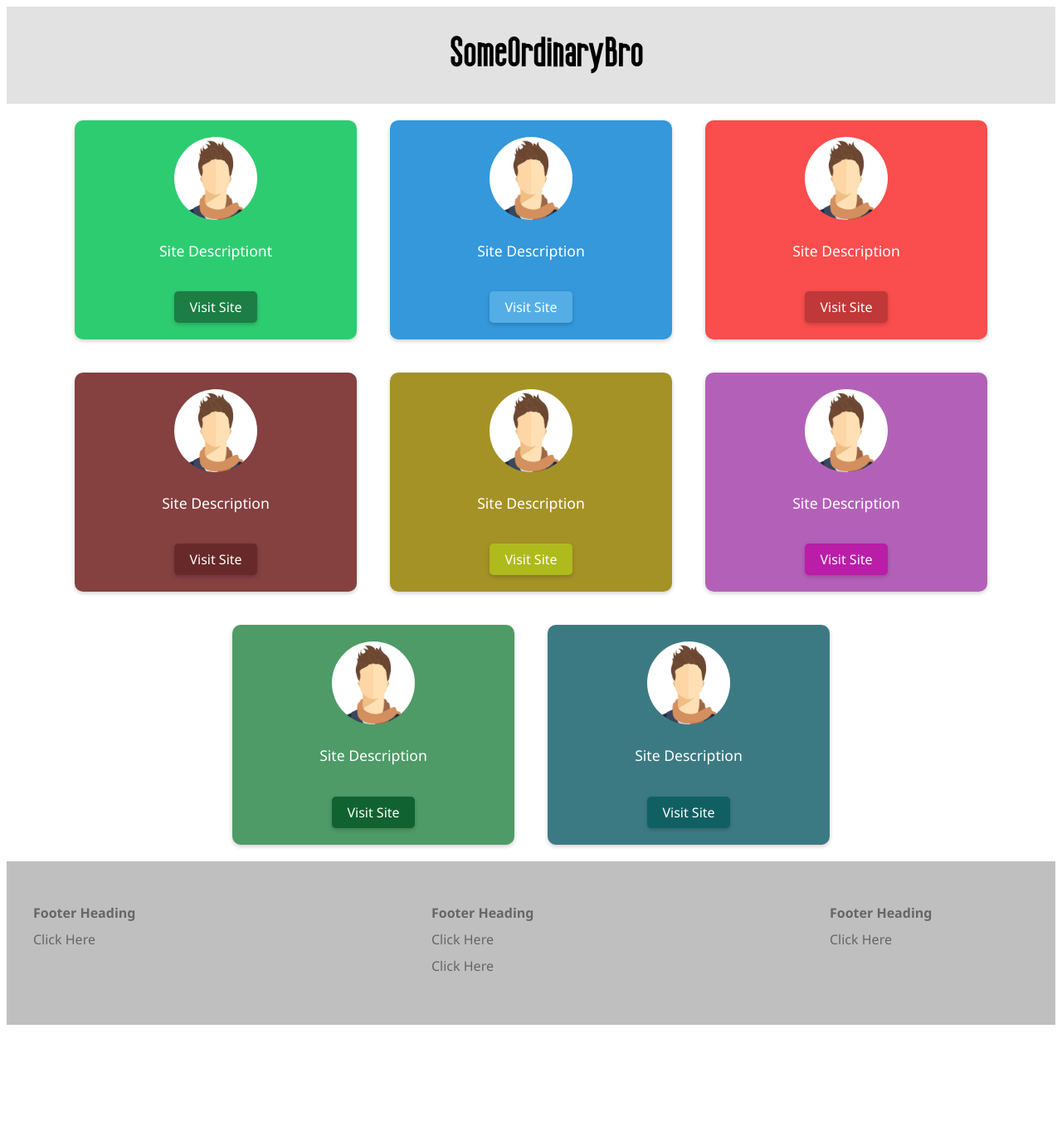
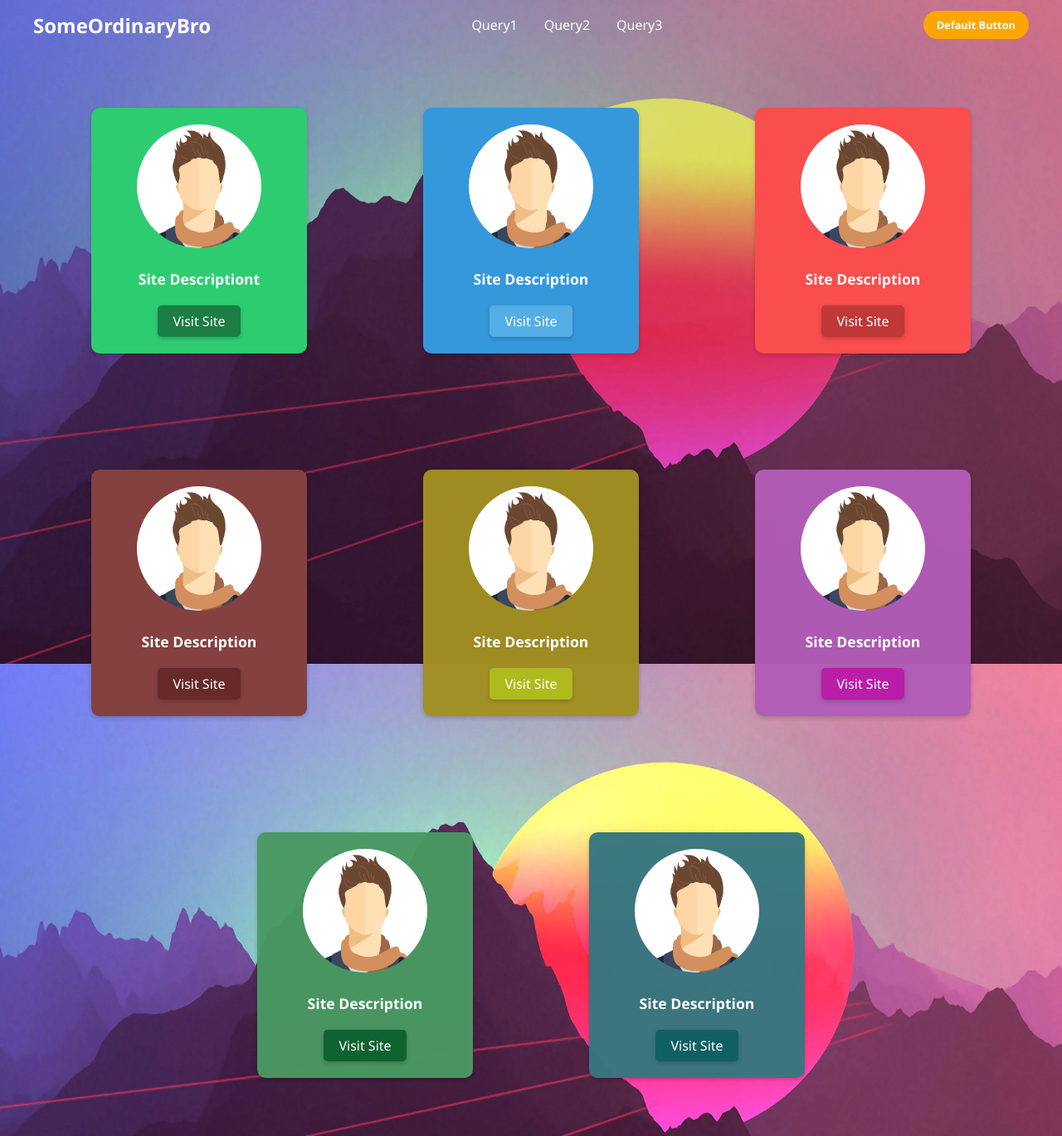
Before and after one commit to SomeOrdinaryBro/LandingPage-Template, a plain HTML site: page index.html in a window 1280 px wide. Shown: the whole page at 83% size. Before the commit the page ends 1243 px from the top, so only its background shows below. Drawn offline with Linux system fonts and the light colour scheme.

Commit message:
Added background Img, filter, new UI and js

```diff
--- a/index.html
+++ b/index.html
@@ -4,17 +4,34 @@
     <meta charset="UTF-8">
     <meta http-equiv="X-UA-Compatible" content="IE=edge">
     <meta name="viewport" content="width=device-width, initial-scale=1.0">
-    <title>Template by SomeOrdinaryBro</title>
-
-    <link rel="stylesheet" href="style.css">
+    <link rel="stylesheet" href="https://cdnjs.cloudflare.com/ajax/libs/font-awesome/6.3.0/css/all.min.css" integrity="sha512-SzlrxWUlpfuzQ+pcUCosxcglQRNAq/DZjVsC0lE40xsADsfeQoEypE+enwcOiGjk/bSuGGKHEyjSoQ1zVisanQ==" crossorigin="anonymous" referrerpolicy="no-referrer"/>
+    <link rel="stylesheet" href="style.css" />
+    <title>Template Site</title>
 </head>
 <body>
-    <nav>
-        <ul>
-            <img src="./images/Sitelogo.png">
+    <header>
+        <div class="navbar">
+            <div class="logo"><a href="#">SomeOrdinaryBro</a></div>
+            <ul class="links">
+                <li><a href="#">Query1</a></li>
+                <li><a href="#">Query2</a></li>
+                <li><a href="#">Query3</a></li>
             </ul>
-    </nav>
+            <a href="#" class="action_btn">Default Button</a>
+            <div class="toggle_btn">
+                <i class="fa-solid fa-bars"></i>
+            </div>
+        </div>
 
+        <div class="dropdown_menu">
+            <li><a href="#">Query1</a></li>
+            <li><a href="#">Query2</a></li>
+            <li><a href="#">Query3</a></li>
+            <li><a href="#" class="action_btn">Default Button</a></li>
+        </div>
+    </header>
+
+    <main>
         <div class="sites-container">
             <div class="site-card siteso">
                 <div class="sitelogo"><a href="#"><img src="./images/Site1.PNG" alt="Site Logo"></a></div>
@@ -57,30 +74,21 @@
                 <button class="clickhere"><a href="#">Visit Site</a></button>
             </div>
         </div>
+    </main>
+
+    <script>
+        const toggleBtn = document.querySelector('.toggle_btn')
+        const toggleBtnIcon = document.querySelector('.toggle_btn i')
+        const dropDownMenu = document.querySelector('.dropdown_menu')
+
+        toggleBtn.onclick =  function () {
+            dropDownMenu.classList.toggle('open')
+            const isOpen = dropDownMenu.classList.contains('open')
+
+            toggleBtnIcon.classList = isOpen
+                ? 'fa-solid fa-xmark'
+                : 'fa-solid fa-bars'
+        }
+    </script>
 </body>
-<footer>
-        <div class="footer-container">
-          <div class="footer-content">
-            <div class="footer-section">
-              <h4>Footer Heading</h4>
-              <ul>
-                <li><a href="#">Click Here</a></li>
-              </ul>
-            </div>
-            <div class="footer-section">
-              <h4>Footer Heading</h4>
-              <ul>
-                <li><a href="#">Click Here</a></li>
-                <li><a href="#">Click Here</a></li>
-              </ul>
-            </div>
-            <div class="footer-section">
-              <h4>Footer Heading</h4>
-              <ul>
-                <li><a href="#">Click Here</a></li>
-              </ul>
-            </div>
-          </div>
-        </div>
-</footer>
 </html>
--- a/style.css
+++ b/style.css
@@ -1,34 +1,168 @@
 * {
+    margin: 0;
+    padding: 0;
+    box-sizing: border-box;
     font-family: 'Segoe UI', Tahoma, Geneva, Verdana, sans-serif;
-    text-decoration: none;
 }
 
-button {
-    outline: none;
+body {
+    height: 100vh;
+    background-color: black;
+    background-image: url(./images/background-image.jpg);
+    background-size: cover;
+    background-position: center;
 }
 
-a:link,
-a:visited {
-    text-decoration: none;
-    color: rgb(255, 255, 255);
+body::before {
+    content: "";
+    position: fixed;
+    top: 0;
+    left: 0;
+    right: 0;
+    bottom: 0;
+    background-color: rgba(0, 0, 0, 0.137);
+    z-index: -1;
+  }
+
+li {
+    list-style: none;
 }
 
-a:hover {
+a {
     text-decoration: none;
-    color: rgb(255, 255, 255);
+    color: #fff;
+    font-size: 1rem;
 }
 
-.sitelogo img {
-    width: 100px;
+header {
+    position: relative;
+    padding: 0 2rem;
+}
+
+.navbar {
+    width: 100%;
+    height: 60px;
+    max-width: 1200px;
+    margin: 0 auto;
+    display: flex;
+    align-items: center;
+    justify-content: space-between;
+}
+
+.navbar .logo a {
+    font-size: 1.5rem;
+    font-weight: bold;
+}
+
+.navbar .links {
+    display: flex;
+    gap: 2rem;
+}
+
+.navbar .toggle_btn {
+    color: white;
+    font-size: 1.5rem;
+    cursor: pointer;
+    display: none;
+}
+
+.action_btn {
+    background-color: orange;
+    color: white;
+    padding: 0.5rem 1rem;
+    border: none;
+    outline: none;
+    border-radius: 20px;
+    font-size: 0.8rem;
+    font-weight: bold;
+    cursor: pointer;
+    transition: scale .2 ease;
+}
+
+.action_btn:hover {
+    scale: 1.05;
+    color: white;
+}
+
+.action_btn:active {
+    scale: 0.95
+}
+
+.dropdown_menu {
+    display: none;
+    position: absolute;
+    right: 2rem;
+    top: 60px;
+    height: 0;
+    width: 300px;
+    background: rgba(0, 0, 0, 0.342);
+    backdrop-filter: blur(15px);
+    border-radius: 10px;
+    overflow: hidden;
+    transition: height 0.2 cubic-bezier(0.175, 0.885, 0.32, 1.275);
+}
+
+.dropdown_menu.open {
+    height: 190px;
+}
+
+.dropdown_menu li {
+    padding: 0.7rem;
+    display: flex;
+    align-items: center;
+    justify-content: center;
+}
+
+.dropdown_menu .action_btn {
+    width: 100%;
+    display: flex;
+    justify-content: center;
+}
+
+@media (max-width: 992px) {
+    .navbar .links,
+    .navbar .action_btn {
+        display: none;
+    }
+
+    .navbar .toggle_btn {
+        display: block;
+    }
+
+    .dropdown_menu {
+        display: block;
+    }
+}
+
+@media (max-width: 576px) {
+    .dropdown_menu {
+        left: 2rem;
+        width: unset;
+    }
+}
+
+/*Site Cards*/
+
+img {
+    width: 150px;
     height: auto;
-    border-radius: 50px;
+    border-radius: 100px;
 }
+
+img:hover {
+    scale: 1.05;
+    color: white;
+    transition: 150ms;
+}
+
 
 .description {
     font-size: 1.1rem;
     margin-top: 20px;
     border: none;
     align-items: center;
+    font-weight: bold;
+    color: white;
 }
 
 .clickhere {
@@ -40,38 +174,40 @@ a:hover {
     border-radius: 5px;
     margin-top: 20px;
     cursor: pointer;
-    box-shadow: 0 2px 5px rgba(0,0,0,0.2); /* Added shadow */
+    box-shadow: 0 2px 5px rgba(0,0,0,0.2);
 }
 
 .sites-container {
     display: flex;
-    flex-wrap: wrap;
+    flex-wrap:wrap;
     justify-content: center;
 }
 
 .site-card {
-    width: 300px;
+    width: 260px;
     background-color: #ffffff;
     border-radius: 10px;
     box-shadow: 0 0 10px rgba(0,0,0,0.2);
-    margin: 20px;
+    margin: 70px;
     padding: 20px;
     text-align: center;
-    box-shadow: 0 2px 5px rgba(0,0,0,0.2); /* Added shadow */
+    box-shadow: 0 2px 5px rgba(0,0,0,0.2);
+}
+
+.site-card:hover {
+    scale: 1.01;
+    color: white;
+    transition: 120ms;
 }
 
 .siteso {
     background-color: #2ecc71;
-    box-shadow: 0 2px 5px rgba(0,0,0,0.2); /* Added shadow */
-}
-
-.siteso .description {
-    color: #fff;
+    box-shadow: 0 2px 5px rgba(0,0,0,0.2);
 }
 
 .siteso .clickhere {
     background-color: #00000063;
-    color: #2ecc71;
+    color: #2ecc70;
 }
 
 .siteso .clickhere:hover {
@@ -84,9 +220,6 @@ a:hover {
     box-shadow: 0 2px 5px rgba(0,0,0,0.2); /* Added shadow */
 }
 
-.siteco .description {
-    color: #fff;
-}
 
 .siteco .clickhere {
     background-color: #63b9eab1;
@@ -101,10 +234,6 @@ a:hover {
 .sitelo {
     background-color: #fa4d4d;
     box-shadow: 0 2px 5px rgba(0,0,0,0.2); /* Added shadow */
-}
-
-.sitelo .description {
-    color: #fff;
 }
 
 .sitelo .clickhere {
@@ -122,10 +251,6 @@ a:hover {
     box-shadow: 0 2px 5px rgba(0,0,0,0.2);
 }
 
-.sitemo .description {
-    color: #fff;
-}
-
 .sitemo .clickhere {
     background-color: #672929;
     color: #000000;
@@ -139,10 +264,6 @@ a:hover {
 .sitevo {
     background-color: #a28f21f8;
     box-shadow: 0 2px 5px rgba(0,0,0,0.2);
-}
-
-.sitevo .description {
-    color: #ffffff;
 }
 
 .sitevo .clickhere {
@@ -160,10 +281,6 @@ a:hover {
     box-shadow: 0 2px 5px rgba(0,0,0,0.2);
 }
 
-.sitego .description {
-    color: #ffffff;
-}
-
 .sitego .clickhere {
     background-color: #ba1da8;
     color: #000000;
@@ -177,10 +294,6 @@ a:hover {
 .sitezo {
     background-color: #4a9963f8;
     box-shadow: 0 2px 5px rgba(0,0,0,0.2);
-}
-
-.sitezo .description {
-    color: #ffffff;
 }
 
 .sitezo .clickhere {
@@ -198,10 +311,6 @@ a:hover {
     box-shadow: 0 2px 5px rgba(0,0,0,0.2);
 }
 
-.sitebo .description {
-    color: #ffffff;
-}
-
 .sitebo .clickhere {
     background-color: #106063;
     color: #000000;
@@ -211,62 +320,3 @@ a:hover {
     background-color: #409296;
     color: #ffffff;
 }
-
-nav {
-    background-color: #e2e2e2;
-    display: flex;
-    justify-content: center;
-    align-items: center;
-    padding: 10px;
-}
-
-nav img {
-    height: 60px;
-    margin: 0 auto;
-}
-
-.footer-container {
-    background-color: #bfbfbf;
-    padding: 30px 0;
-    font-family: Arial, sans-serif;
-  }
-
-  .footer-content {
-    display: flex;
-    flex-wrap: wrap;
-    justify-content: space-between;
-    max-width: 1200px;
-    margin: 0 auto;
-  }
-
-  .footer-section {
-    width: 20%;
-    margin-bottom: 20px;
-    color: #666666;
-  }
-
-  .footer-section h4 {
-    font-size: 16px;
-    font-weight: bold;
-    margin-bottom: 10px;
-  }
-
-  .footer-section ul {
-    list-style: none;
-    margin: 0;
-    padding: 0;
-  }
-
-  .footer-section ul li {
-    margin-bottom: 10px;
-  }
-
-  .footer-section ul li a {
-    color: #666666;
-    text-decoration: none;
-    transition: color 0.2s ease;
-  }
-
-  .footer-section ul li a:hover {
-    color: #0078d4;
-  }
```
Also changed, not shown: images/background-image.jpg (added). Lines whose indentation alone changed are shown as unchanged.
